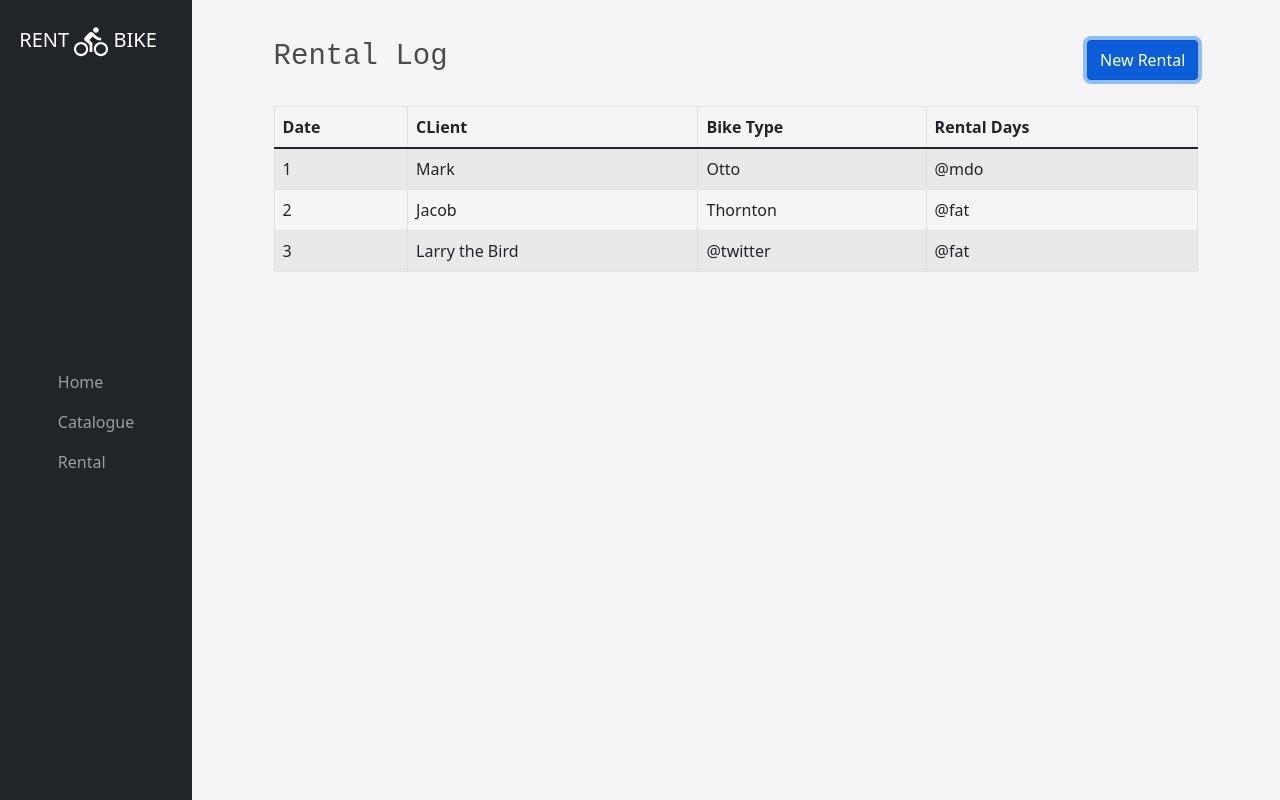
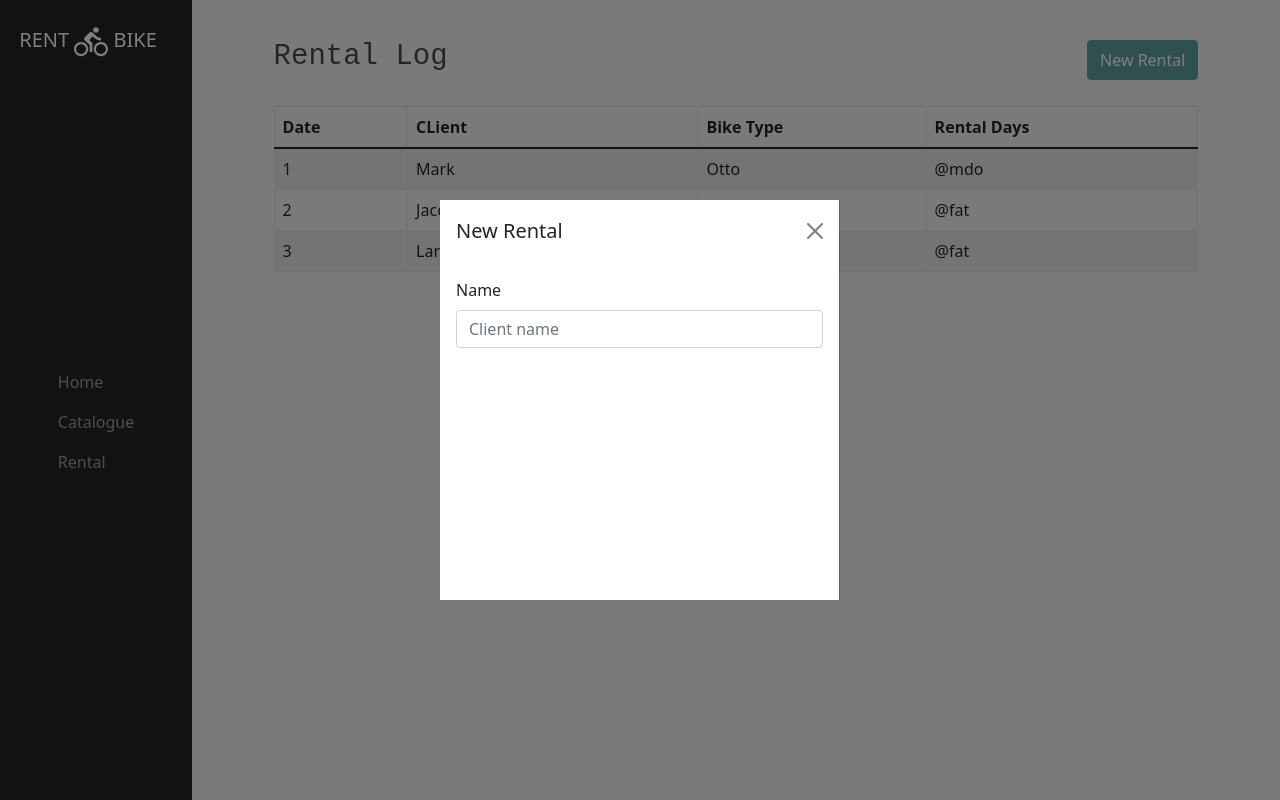
Before and after one commit to CARLOSGINER/rent_a_bike, a React (Create React App) app: page /rental in a window 1280 px wide. Both pictures are taken after a click on the button "New Rental". Built offline with nearby package versions, Linux system fonts and the light colour scheme.

Commit message:
Feature | New Rental form layout start

```diff
--- a/src/pages/rental/index.jsx
+++ b/src/pages/rental/index.jsx
@@ -1,15 +1,26 @@
-import { Table, Button } from "react-bootstrap";
+import { Table, Button, Offcanvas, Form } from "react-bootstrap";
 import Title from "../../components/Title";
+import { useState } from "react";
 import "./rental.css";
 
 export default function Rental() {
+
+  const [show, setShow] = useState(false)
+
+
+  const handleClose = () => setShow(false);
+  const handleShow = () => setShow(true);
+
   return (
+    <>
       <div className="rental_container">
-      <div className='rental_header'>
-        <Title text='Rental Log'/>
-        <Button className='rental_header-button'>New Rental</Button>
+        <div className="rental_header">
+          <Title text="Rental Log" />
+          <Button onClick={handleShow} className="rental_header-button">
+            New Rental
+          </Button>
         </div>
-      <Table striped bordered className='rental_table'>
+        <Table striped bordered className="rental_table">
           <thead>
             <tr>
               <th>Date</th>
@@ -40,5 +51,17 @@ export default function Rental() {
           </tbody>
         </Table>
       </div>
+      <Offcanvas show={show} onHide={handleClose}>
+        <Offcanvas.Header closeButton>
+          <Offcanvas.Title>New Rental</Offcanvas.Title>
+        </Offcanvas.Header>
+        <Offcanvas.Body>
+          <Form.Group className="mb-3" controlId="formBasicEmail">
+            <Form.Label>Name</Form.Label>
+            <Form.Control type="text" placeholder="Client name" />
+          </Form.Group>
+        </Offcanvas.Body>
+      </Offcanvas>
+    </>
   );
 }
--- a/src/pages/rental/rental.css
+++ b/src/pages/rental/rental.css
@@ -16,8 +16,30 @@
 
 .rental_header-button {
     height: 40px;
+    background-color: cadetblue;
+    border-color: cadetblue;
 }
 
+.rental_header-button:hover {
+    background-color: rgb(110, 199, 202);
+    border-color: rgb(110, 199, 202);
+}
+
+.rental_header-button:focus {
+    border: 0px solid cadetblue;
+    background-color: cadetblue;
+}
+
+.offcanvas-start {
+    top: 50%;
+    left: 50%;
+    width: 400px;
+    border-right: 1px solid rgba(0,0,0,.2);
+}
+
+.offcanvas.show {
+    transform: translate(-50%, -50%);
+}
 @media only screen and (max-width: 992px) {
     .rental_container {
         margin-top: 95px;
```
Lines whose indentation alone changed are shown as unchanged.
